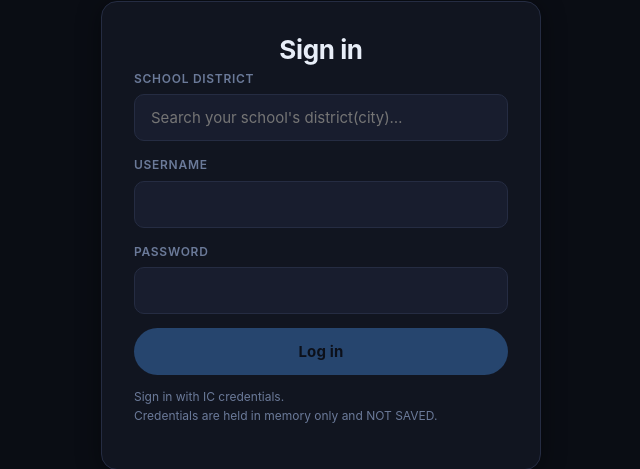
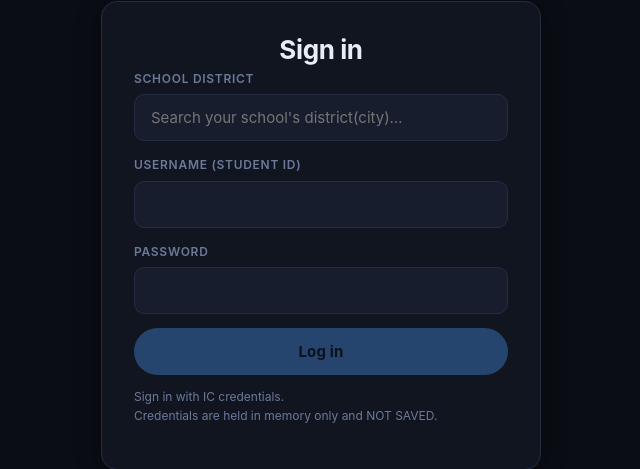
Before and after one commit to Innocentbaby123/grade-calc, a Flask app: page /login in a window 1280 px wide. Shown: the part 107-576 px from the top of the page, without its empty margins (319-959 px from the left). Run offline with Flask 3, Linux system fonts and the light colour scheme.

Commit message:
Change username label to 'Username (Student ID)'

```diff
--- a/Grade Calc/templates/login.html
+++ b/Grade Calc/templates/login.html
@@ -20,7 +20,7 @@
       <button type="button" class="btn-ghost btn-small" onclick="clearDistrict()">Change</button>
     </div>
 
-    <label>Username<input name="username" autocomplete="username" required></label>
+    <label>Username (Student ID)<input name="username" autocomplete="username" required></label>
     <label>Password<input name="password" type="password" autocomplete="current-password" required></label>
     <button type="submit" id="login-btn" {% if not base_url %}disabled{% endif %}>Log in</button>
   </form>
```
